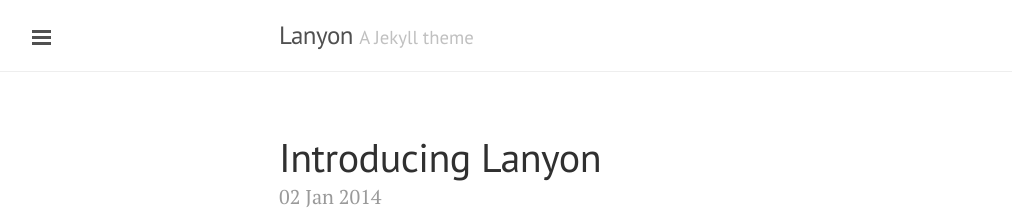
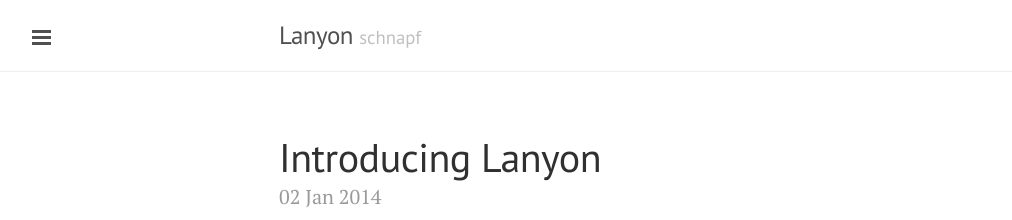
Before and after one commit to jschnapf/pm, a Jekyll site: the page built from index.html, in a window 1280 px wide and 900 px high. Shown: the top 220 px of the window, without its empty margins (1-1013 px from the left). Built offline with Jekyll 4.4.1, drawn with Linux system fonts in a browser that asks for light colours; Markdown is read by kramdown in place of the engine named in the settings; the list of posts is cut into pages by our own code.

Commit message:
Update _config.yml

```diff
--- a/_config.yml
+++ b/_config.yml
@@ -7,9 +7,9 @@ permalink:        pretty
 
 # Setup
 title:            Lanyon
-tagline:          'A Jekyll theme'
+tagline:          'schnapf'
 description:      'A reserved <a href="http://jekyllrb.com" target="_blank">Jekyll</a> theme that places the utmost gravity on content with a hidden drawer. Made by <a href="https://twitter.com/mdo" target="_blank">@mdo</a>.'
-url:              http://lanyon.getpoole.com
+url:              http://jschnapf.github.io/pm
 baseurl:          '/'
 paginate:         5
 
```
